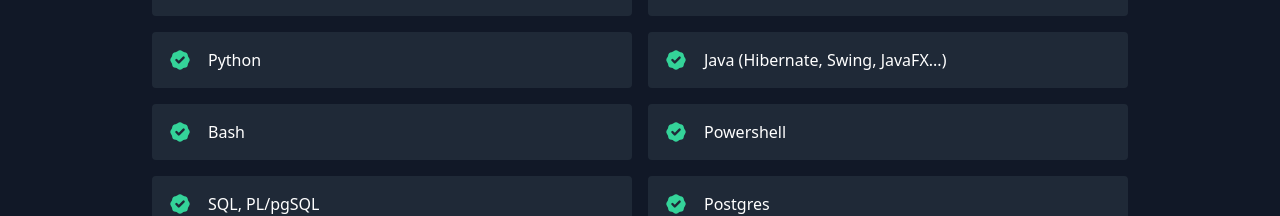
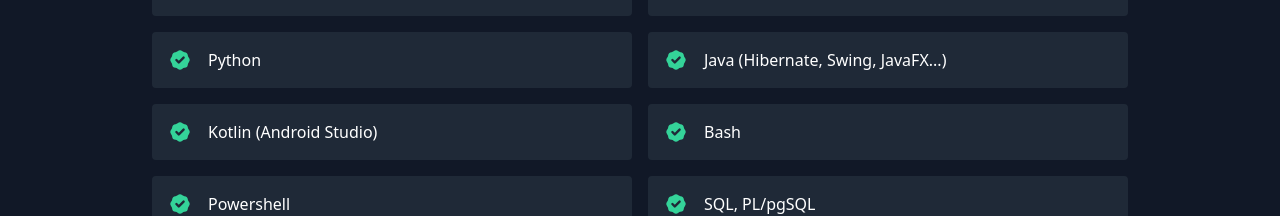
Before and after one commit to CardonClement/portfolio, a React (Create React App) app: page / in a window 1280 px wide. Shown: the part 1890-2106 px from the top of the page. Built offline with nearby package versions, Linux system fonts and the light colour scheme.

Commit message:
ajout Kotlin

```diff
--- a/src/data.js
+++ b/src/data.js
@@ -25,6 +25,7 @@
   "Laravel",
   "Python",
   "Java (Hibernate, Swing, JavaFX...)",
+  "Kotlin (Android Studio)",
   "Bash",
   "Powershell",
   "SQL, PL/pgSQL",
```
